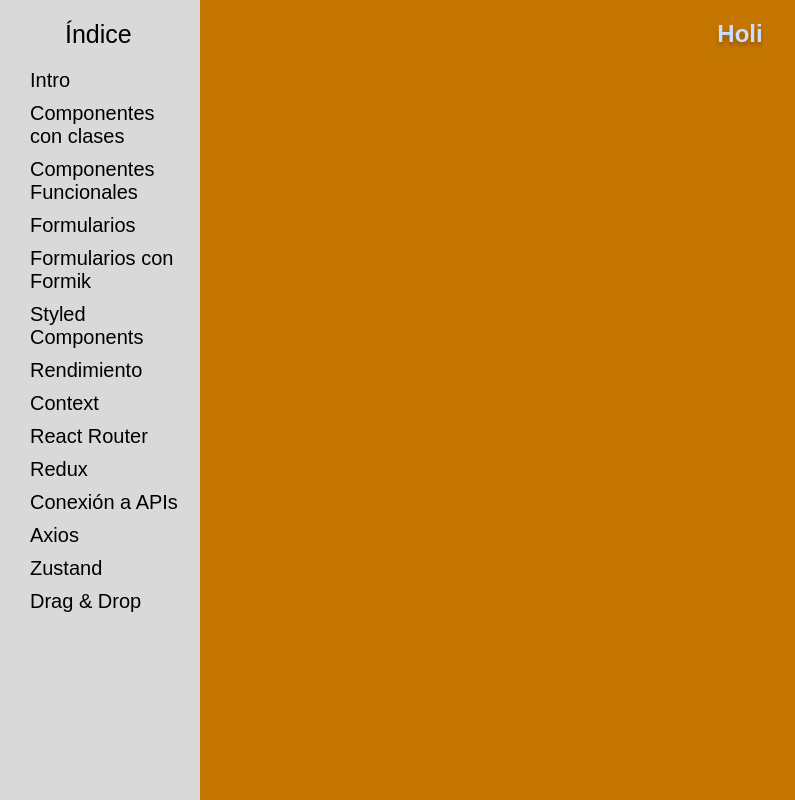
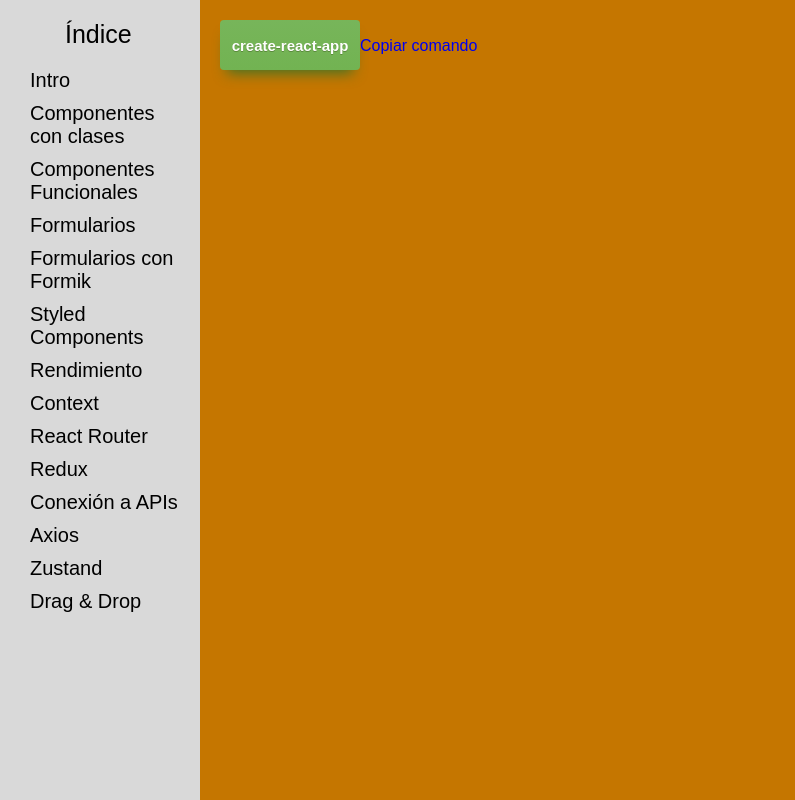
Before and after one commit to JuananA1000/AprendeReact, a React (Create React App) app: page / in a window 1280 px wide. Shown: the top 800 px of the page, without its empty margins (0-795 px from the left). Built offline with nearby package versions, Linux system fonts and the light colour scheme; no server answers.

Commit message:
Create react app como home

```diff
--- a/src/0_Crear/Crear.js
+++ b/src/0_Crear/Crear.js
@@ -1,3 +1,4 @@
+import { Link } from 'react-router-dom';
 import text from '../translations/es/global.json';
 
 import './Crear.css';
@@ -5,10 +6,13 @@ import './Crear.css';
 export default function Crear() {
   return (
     <div>
-      <button className='buttonClass'>{text['create-page']}</button>
-      <p onClick={() => navigator.clipboard.writeText('npm init react-app nombre-app')}>
+      <Link to='/tema1'>
+        <button className='buttonClass'>{text['create-page']}</button>
         {text['create-page-subtitle']}
-      </p>
+      </Link>
+        {/*
+          COPIAR EL COMANDO: navigator.clipboard.writeText('npm init react-app nombre-app')}>
+        */}
     </div>
   );
 }
--- a/src/app/DataRouter.js
+++ b/src/app/DataRouter.js
@@ -138,7 +138,7 @@ export default function App() {
             <Route
               // Esta ruta es provisional. En el futuro esta será la intro de la página, con el botón de create-react-app
               path='/'
-              element={<h1>Holi</h1>}
+              element={<Crear/>}
             />
             <Route
               path='/tema1'
```
